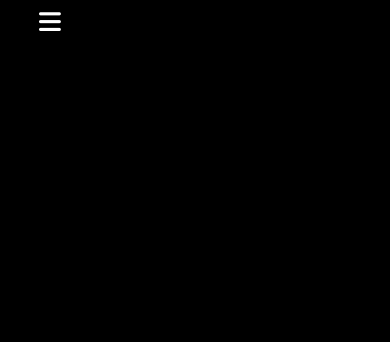
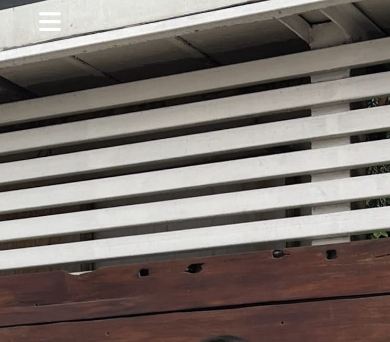
Before and after one commit to sharanyabr/my_portfolio, a plain HTML site: page index.html in a window 390 px wide. Shown: the top 342 px of the page. Drawn offline with Linux system fonts and the light colour scheme; files whose address does not match are found by name.

Commit message:
Update style.css

```diff
--- a/style.css
+++ b/style.css
@@ -14,7 +14,7 @@ body{
 #header{
     width: 100%;
     height: 100vh;
-    background-image: url(images/background.jpeg);
+    background-image: url(background.jpeg);
     background-size: cover;
     background-position: center;
 }
@@ -328,7 +328,7 @@ nav .fa-solid{
 }
 @media only screen and (max-width: 600px){
     #header{
-        background-image: url(images/background_1.jpg);
+        background-image: url(background_1.jpg);
     }
     .header-text{
         margin-top: 100%;
```
